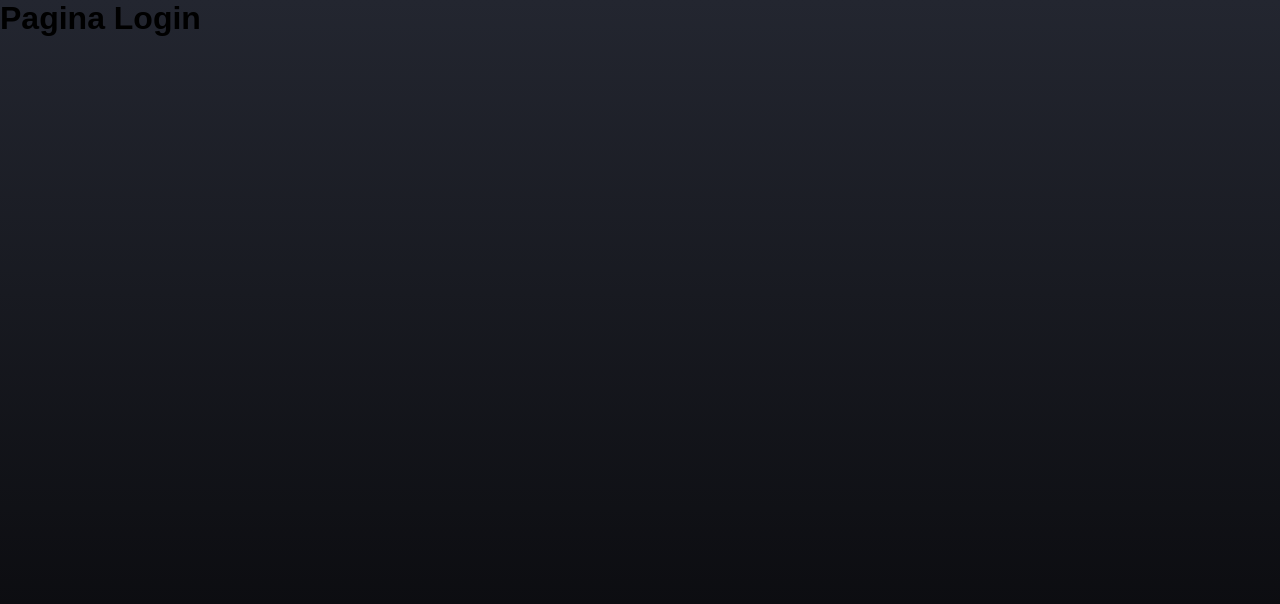
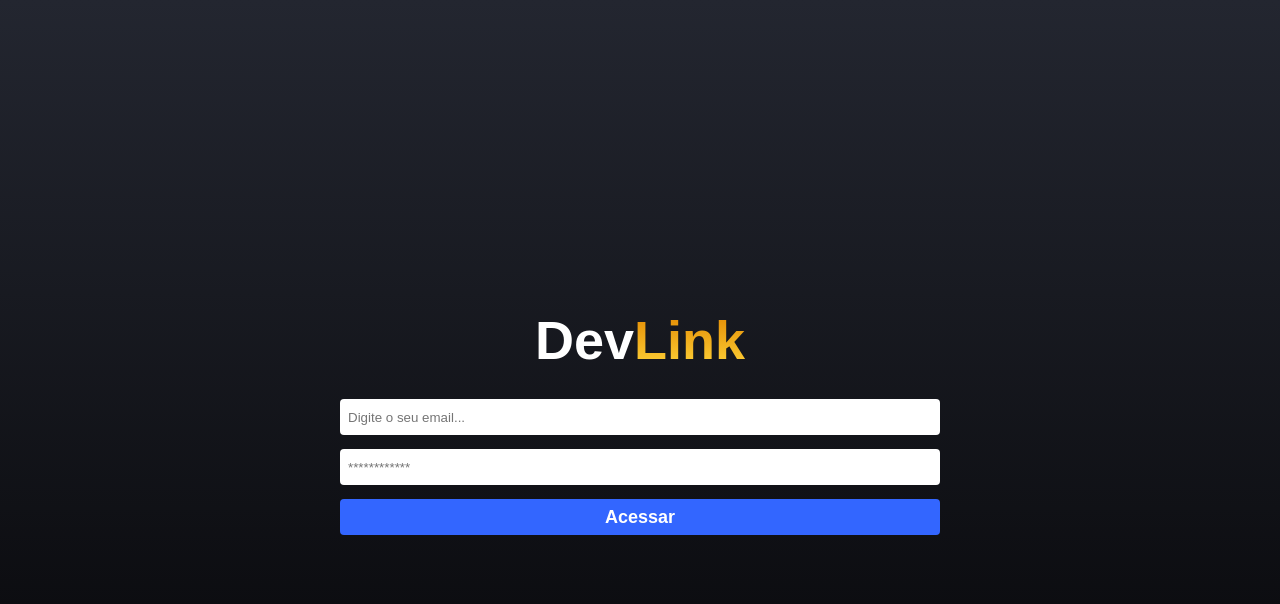
Before and after one commit to franciscojoaopedro/devlinks, a React (Vite) app: page /login in a window 1280 px wide. Shown: the top 604 px of the page. Built offline with nearby package versions, Linux system fonts and the light colour scheme.

Commit message:
adicionando page login,Home, auth,firebase e outros

```diff
--- a/package.json
+++ b/package.json
@@ -9,9 +9,12 @@
     "preview": "vite preview"
   },
   "dependencies": {
+    "firebase": "^9.13.0",
     "react": "^18.2.0",
     "react-dom": "^18.2.0",
-    "react-router-dom": "^6.4.3"
+    "react-icons": "^4.6.0",
+    "react-router-dom": "^6.4.3",
+    "react-toastify": "^9.1.1"
   },
   "devDependencies": {
     "@types/react": "^18.0.24",
--- /dev/null
+++ b/src/components/Social/index.jsx
@@ -0,0 +1,12 @@
+import "./social.css"
+
+
+const Social=({children,url})=>{
+    return(
+       <a  className="social" href={url} rel="noopener noreferrer" target="_blank" >
+        {children}
+       </a>
+    )
+}
+
+export {Social}
--- /dev/null
+++ b/src/components/Social/social.css
@@ -0,0 +1,6 @@
+.social svg{
+    transition: transform 0.4s ease-in-out;
+}
+.social svg:hover{
+    transform: scale(1.2);
+}
--- a/src/main.jsx
+++ b/src/main.jsx
@@ -4,8 +4,13 @@
 import {router} from './App'
 import './index.css'
 
+import 'react-toastify/dist/ReactToastify.css';
+import {ToastContainer} from "react-toastify"
+
+
 ReactDOM.createRoot(document.getElementById('root')).render(
   <React.StrictMode>
+    <ToastContainer autoClose={1500} />
     <RouterProvider router={router} />
   </React.StrictMode>
 )
--- a/src/pages/Home/home.css
+++ b/src/pages/Home/home.css
@@ -44,3 +44,30 @@
 .link-area:hover{
     transform: scale(1.04);
 }
+
+footer{
+    display: flex;
+    justify-content: center;
+    gap: 14px;
+    margin: 18px 0;
+}
+
+@media screen  and (max-width:550px){
+    .home-container h1{
+        font-size: 30px;
+        text-align: center;
+    }
+    .link-text{
+        font-size: 16px;
+    }
+}
+
+@media screen and(max-width:360px){
+    .home-container h1{
+        font-size: 24px;
+        text-align: center;
+    }
+    .home-container{
+        font-size: 14px;
+    }
+}
--- a/src/pages/Home/index.jsx
+++ b/src/pages/Home/index.jsx
@@ -1,5 +1,6 @@
+import { Social } from "../../components/Social";
 import "./home.css"
-
+import {FaFacebook,FaLinkedinIn,FaYoutube} from "react-icons/fa"
 
 const Home=()=>{
     return(
@@ -27,6 +28,18 @@
                     <p className="link-text">Meu Portifólio</p>
                 </a>
             </section>
+
+            <footer>
+                <Social url="https://www.facebook.com/ngunga.pedro.1/" >
+                    <FaFacebook size={35} color="#fff" />
+                </Social>
+                <Social url="https://www.youtube.com/" >
+                    <FaYoutube size={35} color="red" />
+                </Social>
+                <Social url="https://www.linkedin.com/in/francisco-pedro-a7812b1b8/" >
+                    <FaLinkedinIn size={35} color="#fff" />
+                </Social>
+            </footer>
            </main>
         </div>
     )
--- a/src/pages/Login/index.jsx
+++ b/src/pages/Login/index.jsx
@@ -1,9 +1,54 @@
+import { useState } from "react";
 
+import "./login.css"
+import { Logo } from "../../components/Logo";
+import { auth } from "../../services/firebaseConnection";
+import {signInWithEmailAndPassword} from "firebase/auth"
+import {useNavigate} from "react-router-dom"
+
+import {toast} from "react-toastify"
 
 const Login=()=>{
+    const [email,setEmail]=useState("")
+    const [password,setPassword]=useState("")
+
+    const navigate=useNavigate()
+
+    const handeLogin=(event)=>{
+        event.preventDefault()
+        if(email==="" || password===""){
+            return alert("Preencha todos os campaos!")
+        }
+        signInWithEmailAndPassword(auth,email,password)
+        .then(()=>{
+            navigate("/admin",{replace:true})
+            toast.success("Bem vindo de volta!")
+        })
+        .catch(()=>{
+            toast.error("Erro ao tentar fazer login!")
+        })
+       console.log({email:email,password:password})
+    }
     return(
-        <div>
-            <h1>Pagina Login</h1>
+        <div className="login-container">
+            <Logo/>
+            <form className="form" onSubmit={handeLogin}>
+                <input
+                type={"email"}
+                placeholder="Digite o seu email..."
+                value={email}
+                onChange={(event)=>setEmail(event.target.value)}
+                />
+                <input
+                type={"password"}
+                placeholder="************"
+                autoComplete="on"
+                value={password}
+                onChange={(event)=>setPassword(event.target.value)}
+                />
+
+                <button type="submit">Acessar</button>
+            </form>
         </div>
     )
 }
--- /dev/null
+++ b/src/pages/Login/login.css
@@ -0,0 +1,34 @@
+.login-container{
+    display: flex;
+    flex-direction: column;
+    justify-content: center;
+    align-items: center;
+    height: 100vh;
+    width: 100%;
+}
+
+.form{
+    display: flex;
+    flex-direction: column;
+    width: 100%;
+    max-width: 600px;
+}
+
+.form input{
+    border: 0;
+    height: 36px;
+    margin-bottom: 14px;
+    border-radius: 4px;
+    padding: 0 8px;
+    outline: none;
+}
+
+.form button{
+    height: 36px;
+    border-radius: 4px;
+    background-color: #3366ff;
+    border: 0;
+    font-size: 18px;
+    font-weight: 700;
+    color: #fff;
+}
--- /dev/null
+++ b/src/services/firebaseConnection.js
@@ -0,0 +1,21 @@
+// Import the functions you need from the SDKs you need
+import { initializeApp } from "firebase/app";
+import {getFirestore} from "firebase/firestore"
+import {getAuth} from "firebase/auth"
+
+const firebaseConfig = {
+  apiKey: "AIzaSyBJvSziO0aZwtpW8MQjvClnvvWuv1jZXq0",
+  authDomain: "devlinks-592ab.firebaseapp.com",
+  projectId: "devlinks-592ab",
+  storageBucket: "devlinks-592ab.appspot.com",
+  messagingSenderId: "1084970418781",
+  appId: "1:1084970418781:web:1074a4374f5a89025083b4",
+  measurementId: "G-L8RQZF712Q"
+};
+
+const firebaseApp= initializeApp(firebaseConfig)
+
+const db=getFirestore(firebaseApp)
+const auth=getAuth(firebaseApp)
+
+export {db,auth};
```
Also changed, not shown: 1 other file (tests, documents, lock files or other folders).
